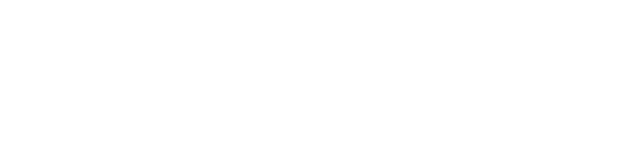
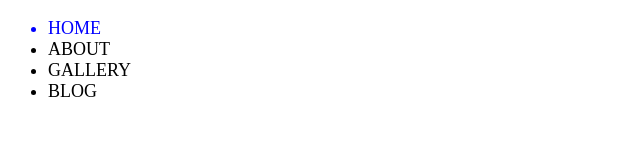
Before and after one commit to VictorSelischev/javaScript_49, a plain HTML site: page index.html in a window 1280 px wide. Shown: the whole page, without its empty margins (0-640 px from the left). Drawn offline with Linux system fonts and the light colour scheme.

Commit message:
Модуль 6. Конспект

```diff
--- a/index.html
+++ b/index.html
@@ -27,6 +27,26 @@
         <!-- <script src="./js/lesson-09.js" type="module"></script> -->
         <!-- <script src="./js/module-05.js" type="module"></script> -->
         <!-- <script src="./js/avtoproverka-05.js" type="module"></script> -->
-        <script src="./js/qa-05.js" type="module"></script>
+        <!-- <script src="./js/qa-05.js" type="module"></script> -->
+
+
+        <!-- <ul>
+            <li>First item</li>
+            <li>Second item</li>
+            <li>Third item</li>
+            <li>Fourth item</li>
+            <li>Fifth item</li>
+        </ul> -->
+
+
+        <ul id="menu" class="menu">
+            <li class="menu-item">home</li>
+            <li class="menu-item">about</li>
+            <li class="menu-item">gallery</li>
+            <li>blog</li>
+        </ul>
+
+
+                <script src="./js/module-06.js" type="module"></script>
     </body>
 </html>
--- /dev/null
+++ b/js/module-06.js
@@ -0,0 +1,34 @@
+// // console.log(document);
+
+// const body = document.body;
+// // console.log(body);
+
+// const list = body.firstElementChild;
+// console.log(list);
+
+// const firstListItem = list.firstElementChild;
+// console.log(firstListItem);
+
+// const listItems = list.children;
+// console.log(listItems);
+
+
+
+
+const listWithId = document.querySelector('#menu');
+listWithId.style.textTransform = 'uppercase';
+listWithId.style.fontSize = '18px';
+console.log(listWithId);
+
+const listWithClass = document.querySelector('.menu');
+console.log(listWithClass);
+
+const menuItemsByTagName = document.querySelectorAll("li");
+console.log(menuItemsByTagName);
+
+const menuItemsByClass = document.querySelectorAll(".menu-item");
+console.log(menuItemsByClass);
+
+const firstMenuItem = document.querySelector(".menu-item");
+firstMenuItem.style.color = 'blue';
+console.log(firstMenuItem);
```
